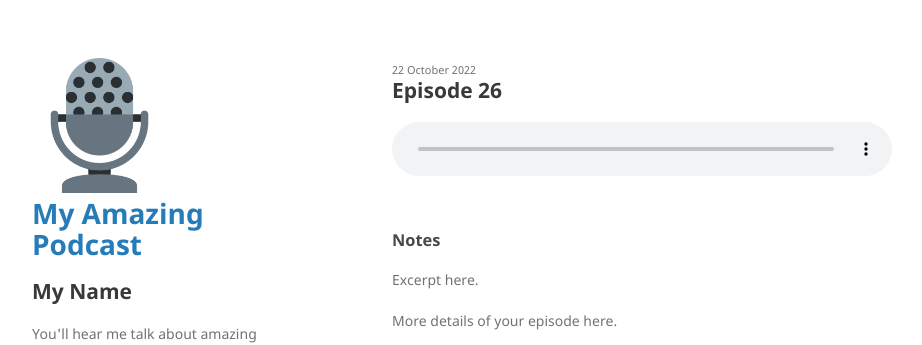
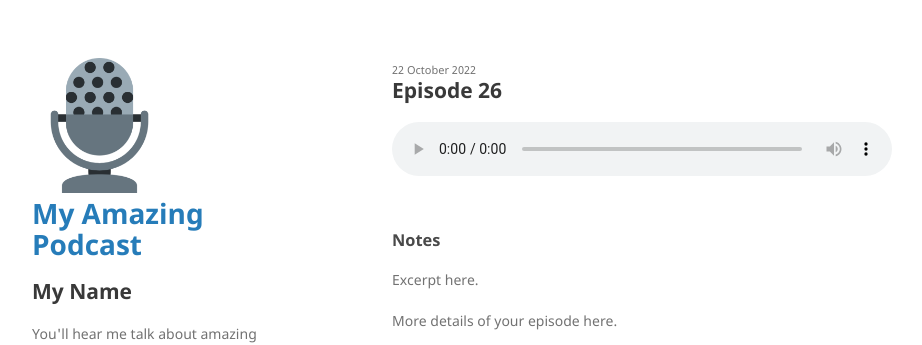
Before and after one commit to Opticdigital/podcast, a Jekyll site: the page built from _posts/2022-10-22-ep26.md, in a window 1280 px wide. Shown: the top 345 px of the page, without its empty margins (178-1100 px from the left). Built offline with Jekyll 4.4.1, drawn with Linux system fonts in a browser that asks for light colours.

Commit message:
Update 2022-10-22-ep26.md

```diff
--- a/_posts/2022-10-22-ep26.md
+++ b/_posts/2022-10-22-ep26.md
@@ -4,7 +4,7 @@
 keywords:
 - tag1
 - tag2
-mp3-url:      "assets/audio/Episode26.mp3"
+mp3-url:      "assets/audio/episode26.mp3"
 episode-type: full # or "trailer"
 explicit:     "no"
 block:        "no" # no means it is published
```
